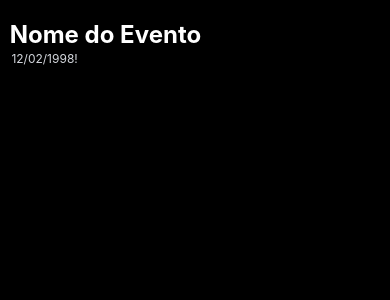
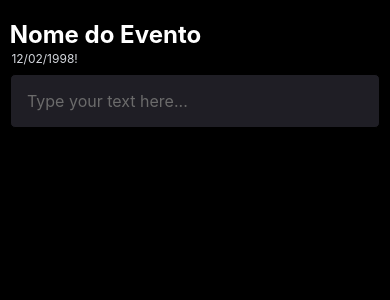
Before and after one commit to smborgesMobile/Im-Here, a React Native app in the folder imhere/: screen / in a window 390 px wide. Shown: the top 300 px of the page. Built offline with nearby package versions, Linux system fonts and the light colour scheme.

Commit message:
feat: create text input

```diff
--- a/imhere/src/screens/home/index.tsx
+++ b/imhere/src/screens/home/index.tsx
@@ -1,4 +1,4 @@
-import { SafeAreaView, Text } from 'react-native';
+import { SafeAreaView, Text, TextInput } from 'react-native';
 import { styles } from "./styles";
 
 
@@ -7,6 +7,11 @@ export default function Home() {
         <SafeAreaView style={styles.container}>
             <Text style={styles.eventName}> Nome do Evento</Text>
             <Text style={styles.eventDate}> 12/02/1998! </Text>
+            <TextInput
+                style={styles.input}
+                placeholder='Type your text here...'
+                placeholderTextColor='#6b6b6b'
+            />
         </SafeAreaView>
     );
 }
--- a/imhere/src/screens/home/styles.tsx
+++ b/imhere/src/screens/home/styles.tsx
@@ -18,5 +18,15 @@ export const styles = StyleSheet.create({
       fontSize: 12,
       marginTop: 2,
       marginLeft: 8
+    },
+    input: {
+        borderWidth: 1,
+        borderRadius: 5,
+        marginTop: 8,
+        marginHorizontal: 10,
+        backgroundColor: '#1F1E25',
+        color: '#FFFFFF',
+        padding: 16,
+        fontSize: 16
     }
   });
```
Lines whose indentation alone changed are shown as unchanged.
